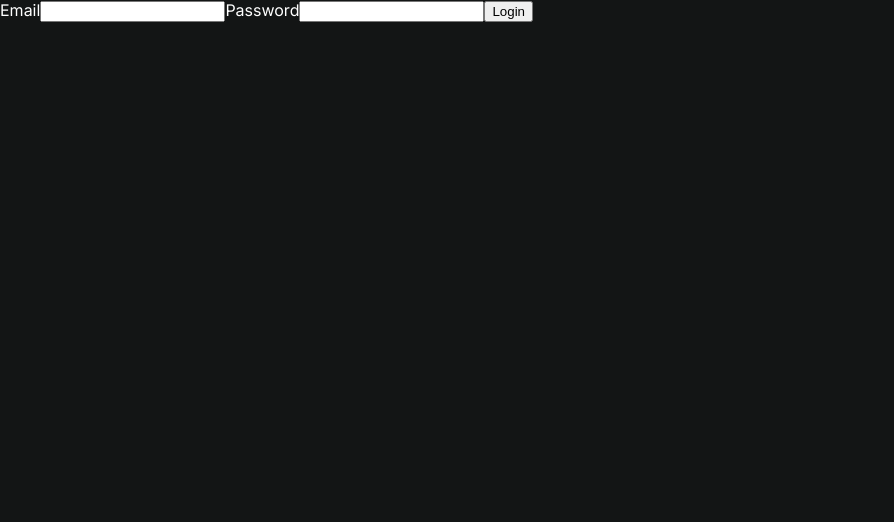
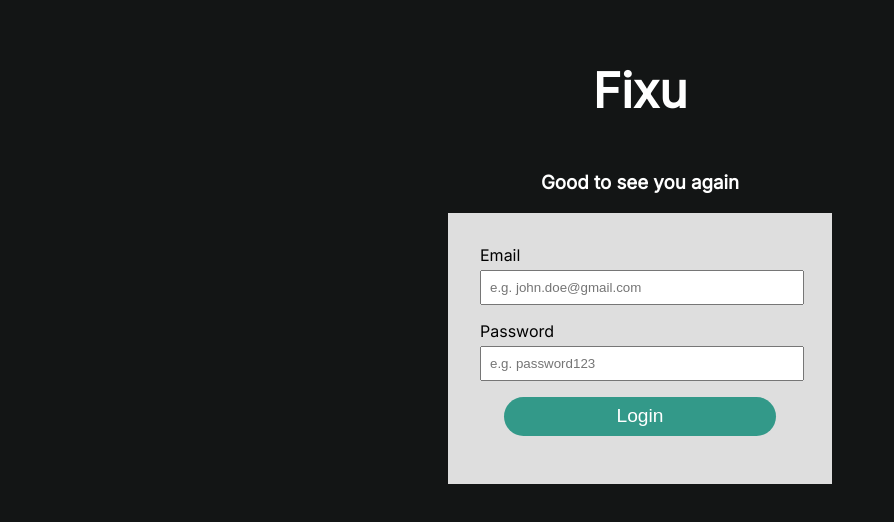
Before and after one commit to Finnbyte/Fixu, a React (Vite) app in the folder frontend/: page /login in a window 1280 px wide. Shown: the top 522 px of the page, without its empty margins (0-894 px from the left). Built offline with nearby package versions, Linux system fonts and the light colour scheme.

Commit message:
Restructure login page layout & style it

```diff
--- /dev/null
+++ b/frontend/src/pages/login/Login.module.scss
@@ -0,0 +1,57 @@
+@use "../../colors";
+@use "sass:color";
+
+.page {
+    display: flex;
+    background-color: colors.$surface;
+    flex-direction: column;
+    align-items: center;
+    padding: 1.8rem 0;
+}
+
+.login-btn {
+    width: 85%;
+    border: none;
+    background-color: colors.$primary;
+    padding: 0.55rem;
+    border-radius: 25px;
+    color: white !important;
+    font-size: larger;
+
+    &:hover {
+        cursor: pointer;
+        background-color: color.adjust(colors.$primary, $blackness: 10%);
+    }
+}
+
+.login-container {
+    background-color: color.adjust(white, $blackness: 15%);
+    width: 30%;
+    height: 30%;
+
+    & * {
+        color: black;
+    }
+
+    form {
+        display: flex;
+        flex-direction: column;
+        gap: 1rem;
+        margin: 2rem;
+
+        label {
+            display: flex;
+            flex-direction: column;
+            gap: 5px;
+            margin-right: 1rem;
+            input {
+                width: 100%;
+            }
+        }
+
+        input {
+            padding: 0.5rem;
+        }
+    }
+
+}
--- a/frontend/src/pages/login/Login.tsx
+++ b/frontend/src/pages/login/Login.tsx
@@ -1,5 +1,6 @@
 import { SubmitHandler, useForm } from "react-hook-form";
 import { useLocation, useNavigate } from "react-router-dom";
+import styles from "./Login.module.scss";
 
 interface ILoginInputs {
   email: string
@@ -20,29 +21,47 @@ export default function Login() {
     const res = await fetch("/api/session", {
       method: "POST",
       body: JSON.stringify(data),
-      headers: { "Content-Type": "application/json" }
+      headers: { "Content-Type": "application/json" },
     });
 
     if (!res.ok) {
       const errorMessage = (await res.json()).msg;
-      return setError("root", { message: errorMessage })
+      return setError("root", { message: errorMessage });
     }
 
     const searchParams = new URLSearchParams(location.search);
     navigate(searchParams.get("redirect_to") ?? "/app");
-  }
+  };
   return (
-    <div>
-      <form onSubmit={handleSubmit(onSubmit)}>
-        <label>Email</label>
-        <input {...register("email")}/>
+    <div className={styles.page}>
+      <h1 style={{ fontSize: "3rem" }}>Fixu</h1>
+      <h3>Good to see you again</h3>
+      <div className={styles["login-container"]}>
+        <form onSubmit={handleSubmit(onSubmit)}>
+          <label>
+            Email
+            <input
+              placeholder="e.g. john.doe@gmail.com"
+              {...register("email")}
+            />
+          </label>
 
-        <label>Password</label>
-        <input {...register("password")}/>
+          <label>
+            Password
+            <input
+              type="password"
+              placeholder="e.g. password123"
+              {...register("password")}
+            />
+          </label>
 
-        <button type="submit">Login</button>
-        <span>{errors.root && errors.root.message}</span>
-      </form>
+          <div style={{ display: "flex", justifyContent: "center" }}>
+            <button type="submit" className={styles["login-btn"]}>Login</button>
+          </div>
+
+          <span color="red">{errors.root && errors.root.message}</span>
+        </form>
+      </div>
     </div>
   );
 }
```
